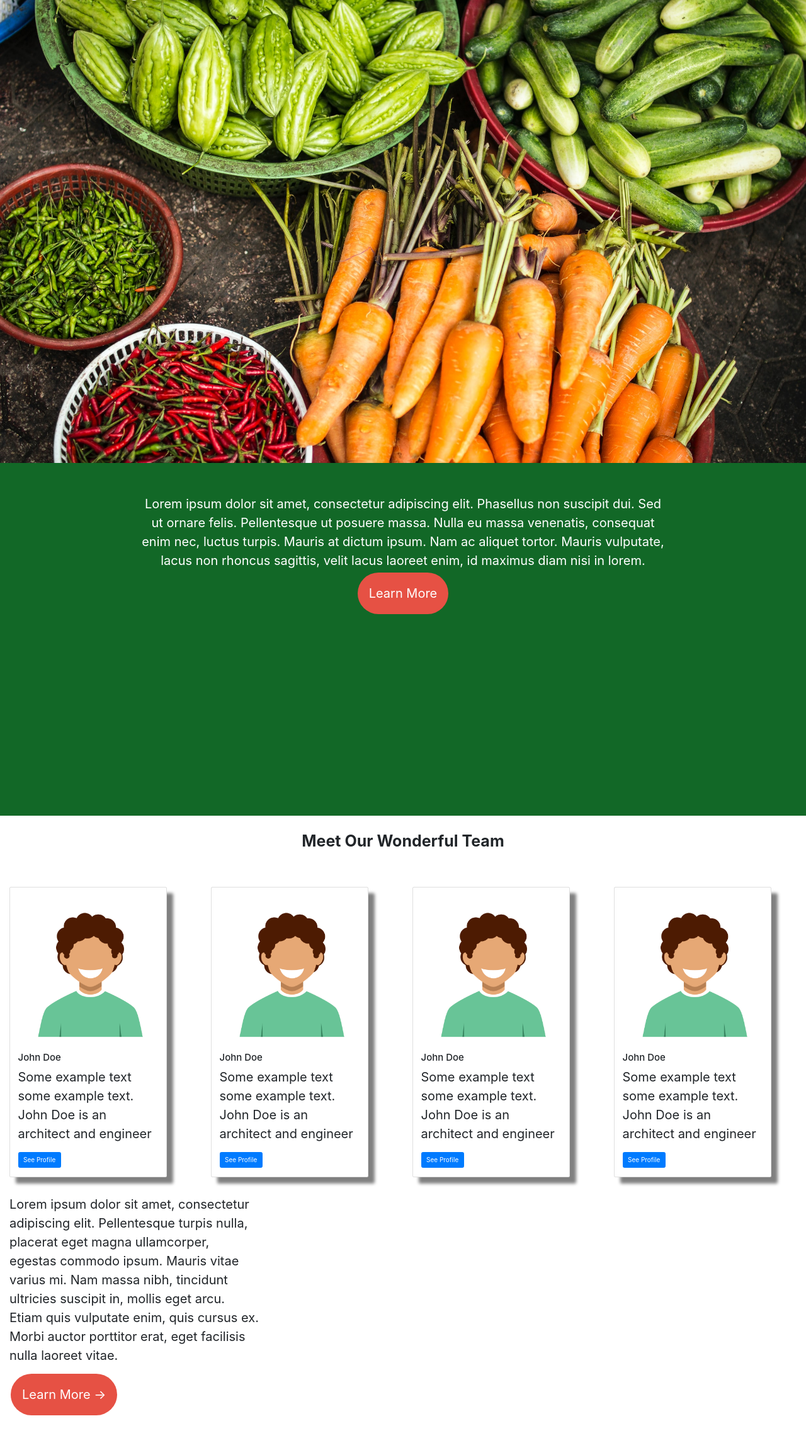
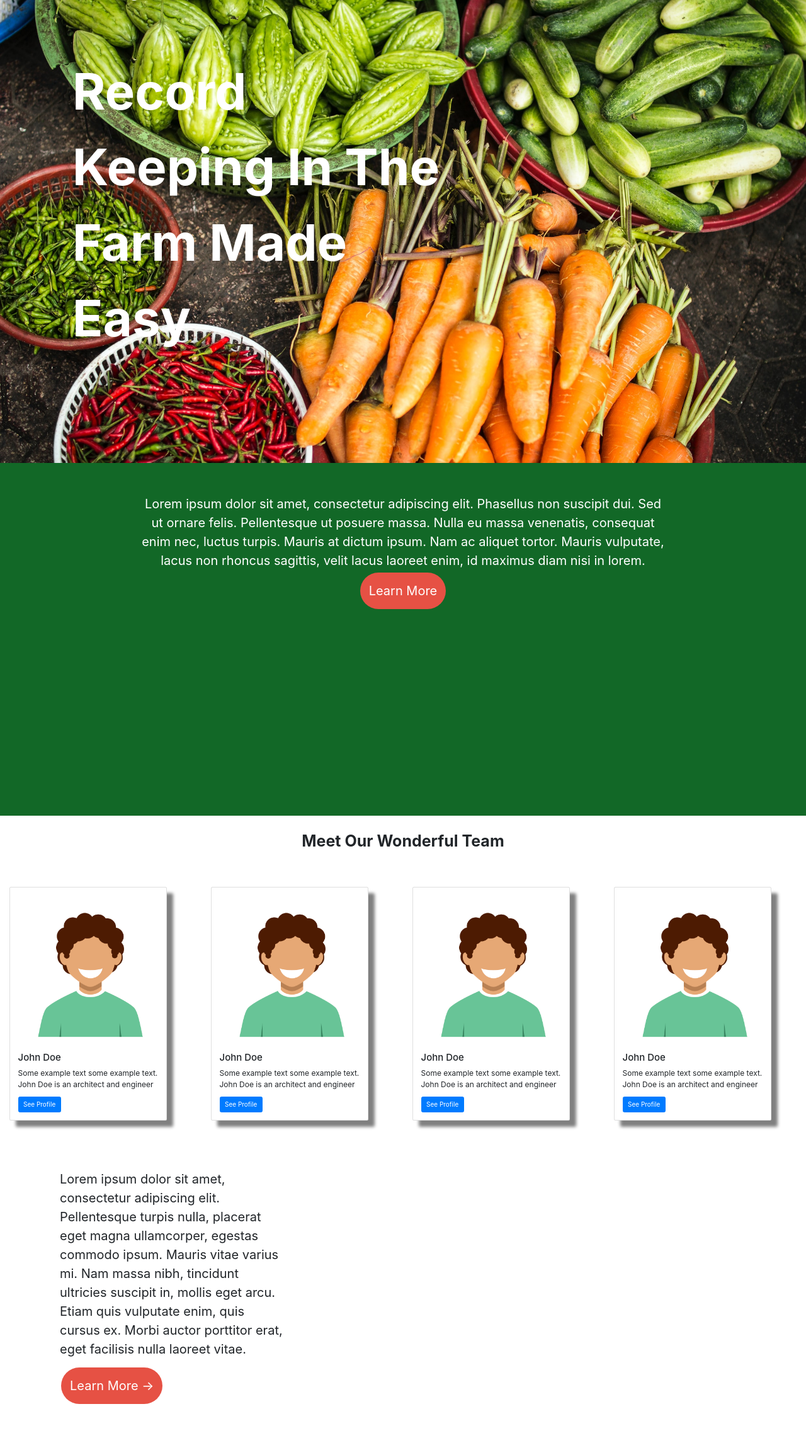
Before and after one commit to kipngenokevin/Officeprojects, a PHP site: page / in a window 1280 px wide. Shown: the part 65-2348 px from the top of the page at 63% size. Before the commit the page ends 2312 px from the top, so only its background shows below. Run offline with PHP 8.4, Linux system fonts and the light colour scheme; some libraries are stand-ins or nearby versions.

Commit message:
12/04/2021-15:34

```diff
--- a/index.php
+++ b/index.php
@@ -90,7 +90,16 @@
     </nav>
 
     <section class="home">
+    <div class="container-fluid">
+          <div class="row">
+            <div class="col-sm-6 landing-text">
+             <p>Record Keeping In The Farm Made Easy</p>
+            </div>
+            <div class="col-sm-8">
 
+            </div>
+          </div>
+        </div>
     </section>
     <section class="mid-section">
       <div class="row">
@@ -98,8 +107,6 @@
         <div class="col-sm-8 mid-section-text"> Lorem ipsum dolor sit amet, consectetur adipiscing elit. Phasellus non suscipit dui. Sed ut ornare felis. Pellentesque ut posuere massa. Nulla eu massa venenatis, consequat enim nec, luctus turpis. Mauris at dictum ipsum. Nam ac aliquet tortor. Mauris vulputate, lacus non rhoncus sagittis, velit lacus laoreet enim, id maximus diam nisi in lorem.
           <br>
           <button class="button button5">Learn More</button>
-
-
         </div>
         <div class="col-sm-2"></div>
       </div>
@@ -161,14 +168,13 @@
           <div class="row">
             <div class="col-sm-4">
               <p>Lorem ipsum dolor sit amet, consectetur adipiscing elit. Pellentesque turpis nulla, placerat eget magna ullamcorper, egestas commodo ipsum. Mauris vitae varius mi. Nam massa nibh, tincidunt ultricies suscipit in, mollis eget arcu. Etiam quis vulputate enim, quis cursus ex. Morbi auctor porttitor erat, eget facilisis nulla laoreet vitae. </p>
-              <button class="button button5">Learn More -></button>
+              <button class="button button6">Learn More -></button>
             </div>
             <div class="col-sm-8">
 
             </div>
           </div>
         </div>
-
       </section>
 
 
--- a/style.css
+++ b/style.css
@@ -83,6 +83,19 @@ body {
     background-position: center top;
 	background-size:cover;
 }
+.landing-text{
+    color:#fff;
+    margin-top:150px;
+    margin-left: 100px;
+    font-weight: bold;
+    padding-top: 0px;
+    padding-right: 30px;
+    padding-bottom: 50px;
+    padding-left: 80px;
+}
+.landing-text p{
+    font-size: 80px;
+}
 /*Middle Section*/
 .mid-section{
 
@@ -125,7 +138,7 @@ body {
   .third-section{
       max-width: 100%;
       background-color:#fff;
-      font-size: 2em;
+      font-size: 1.2em;
   }
   .card-section{
       padding:28px;
@@ -143,10 +156,30 @@ body {
   /*Fourth Section */
   .fourth-section{
       font-size: 2em;
+      padding-top: 50px;
+      padding-right: 30px;
+      padding-bottom: 50px;
+      padding-left: 80px;
   }
+
+.button {
+    background-color: #e65144; /* Orange */
+    border: none;
+    color: white;
+    padding: 14px;
+    text-align: center;
+    text-decoration: none;
+    display: inline-block;
+    font-size: 1em;
+    margin: 4px 2px;
+    cursor: pointer;
+
+  }
+  .button6 {border-radius: 34px;}
 
 
 
+/*End of Fourth Section */
 .navTrigger {
     display: none;
 }
```
